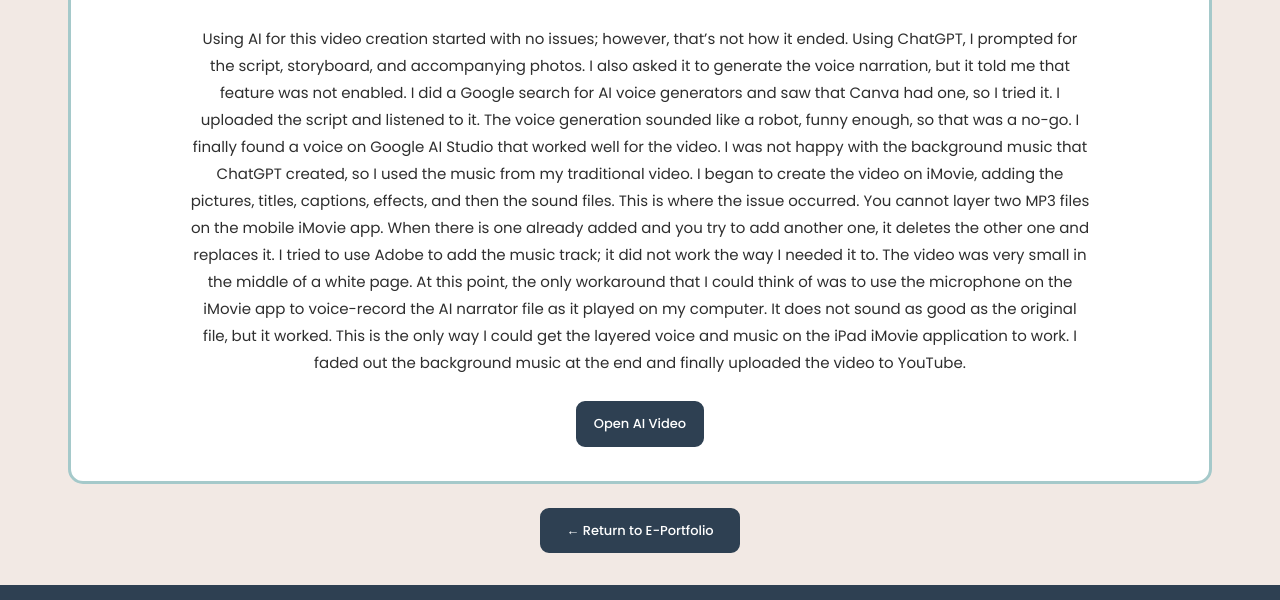
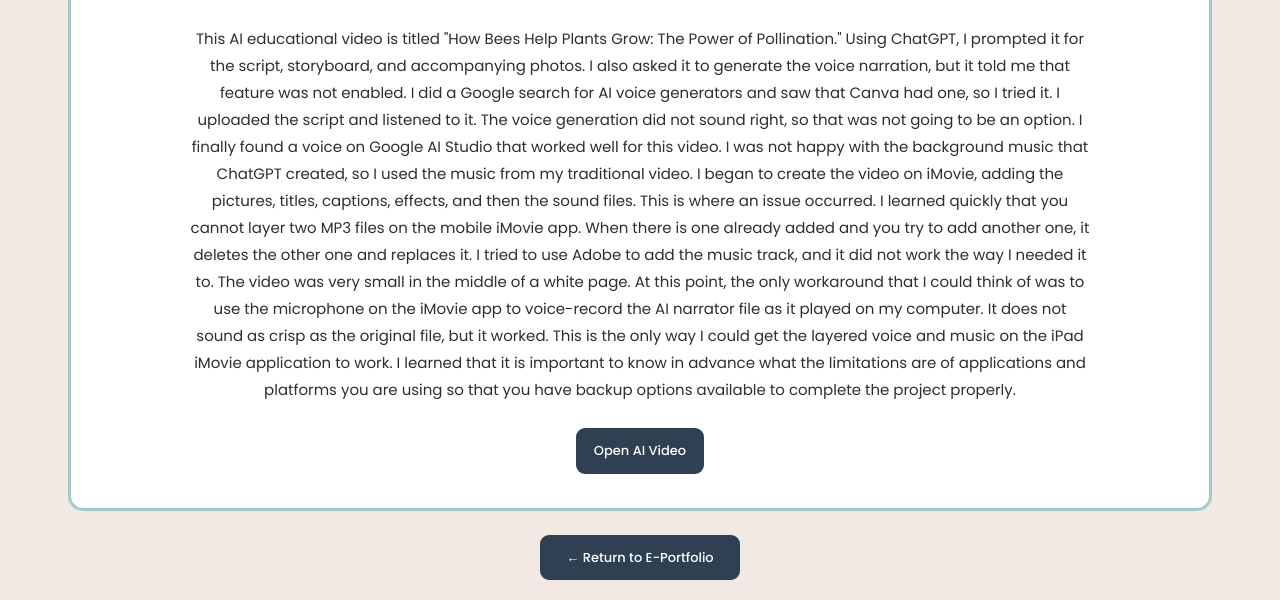
Before and after one commit to tchr365/christinawhite.Final-e-portfolio, a plain HTML site: page video-production.html in a window 1280 px wide. Shown: the part 1838-2438 px from the top of the page. Drawn offline with Linux system fonts and the light colour scheme.

Commit message:
Add files via upload

```diff
--- a/video-production.html
+++ b/video-production.html
@@ -220,7 +220,8 @@
         <div class="video-project-description">
 
           <p>
-            This traditional educational video proved to be a little less frustrating than the AI-assisted one. First, I decided on the video topic. I love bees and plants, so I thought
+This traditional educational video is titled "How Bees Help Plants Grow: The Power of Pollination."
+To produce this video, the first step I took was to determine the video topic. I love bees and plants, so I thought
 that this would be an enjoyable topic to work on for an educational video. Then, I
 created a storyboard for the video, including narration and types of pictures that I would
 need. After that, I went to Pexels.com to find the free pictures that I needed to match
@@ -299,23 +300,19 @@ application.
         <div class="video-project-description">
 
           <p>
-            Using AI for this video creation started with no issues; however, that’s not how it ended.
-Using ChatGPT, I prompted for the script, storyboard, and accompanying photos. I also
+This AI educational video is titled "How Bees Help Plants Grow: The Power of Pollination."
+Using ChatGPT, I prompted it for the script, storyboard, and accompanying photos. I also
 asked it to generate the voice narration, but it told me that feature was not enabled. I
 did a Google search for AI voice generators and saw that Canva had one, so I tried it. I
-uploaded the script and listened to it. The voice generation sounded like a robot, funny
-enough, so that was a no-go. I finally found a voice on Google AI Studio that worked
-well for the video. I was not happy with the background music that ChatGPT created,
+uploaded the script and listened to it. The voice generation did not sound right, so that was not going to be an option. I finally found a voice on Google AI Studio that worked well for this video. I was not happy with the background music that ChatGPT created,
 so I used the music from my traditional video. I began to create the video on iMovie,
-adding the pictures, titles, captions, effects, and then the sound files. This is where the
-issue occurred. You cannot layer two MP3 files on the mobile iMovie app. When there
+adding the pictures, titles, captions, effects, and then the sound files. This is where an
+issue occurred. I learned quickly that you cannot layer two MP3 files on the mobile iMovie app. When there
 is one already added and you try to add another one, it deletes the other one and
-replaces it. I tried to use Adobe to add the music track; it did not work the way I needed it to. The video was very small in the middle of a white page. At this point, the only workaround that I could
-think of was to use the microphone on the iMovie app to voice-record the AI narrator file
-as it played on my computer. It does not sound as good as the original file, but it
+replaces it. I tried to use Adobe to add the music track, and it did not work the way I needed it to. The video was very small in the middle of a white page. At this point, the only workaround that I could think of was to use the microphone on the iMovie app to voice-record the AI narrator file
+as it played on my computer. It does not sound as crisp as the original file, but it
 worked. This is the only way I could get the layered voice and music on the iPad iMovie
-application to work. I faded out the background music at the end and finally uploaded
-the video to YouTube.
+application to work.  I learned that it is important to know in advance what the limitations are of applications and platforms you are using so that you have backup options available to complete the project properly.
           </p>
 
         </div>
```
